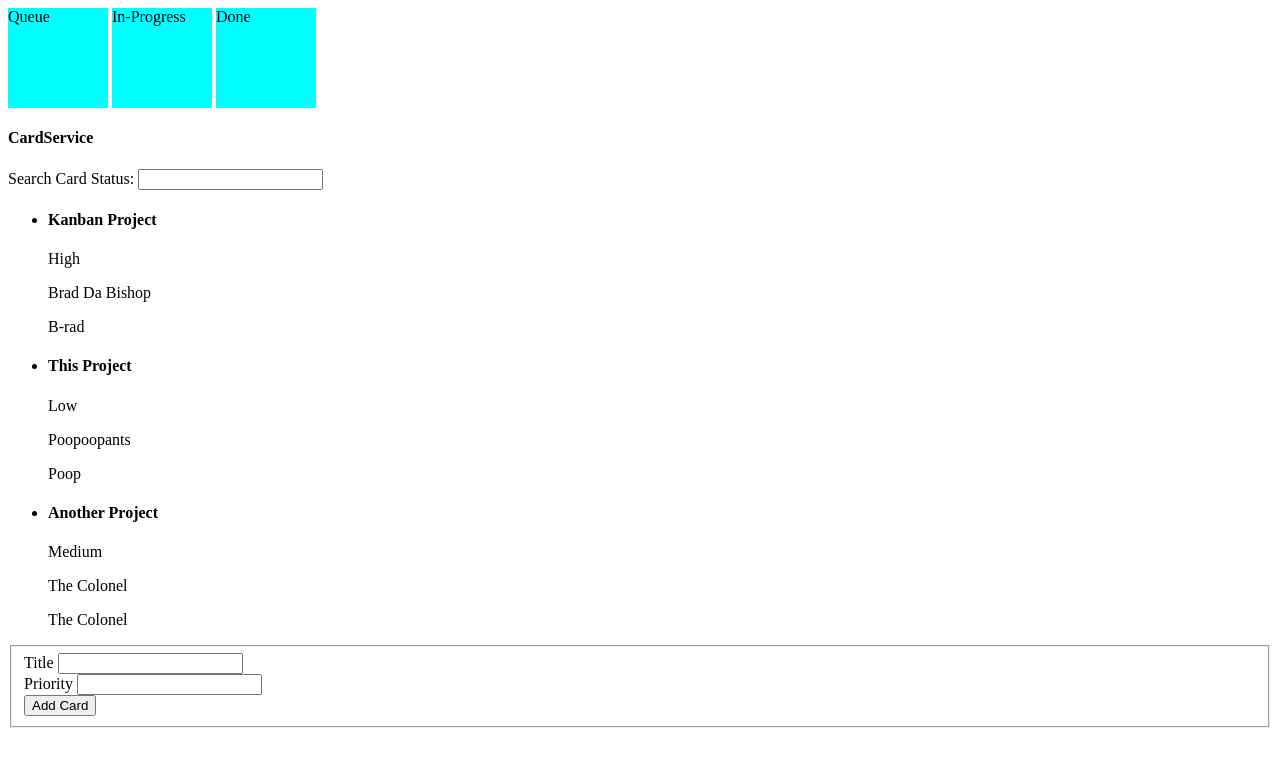
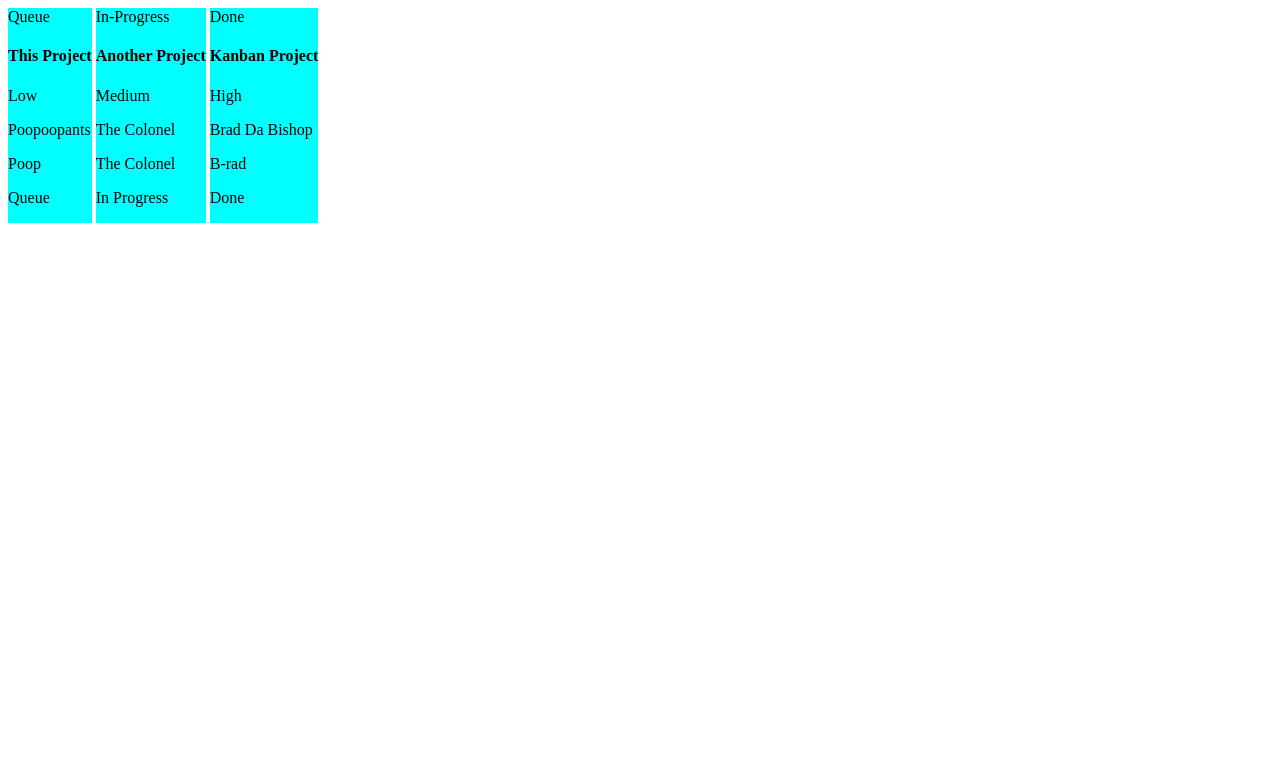
Before and after one commit to poke-bowls/kanban, a website: page public/index.html in a window 1280 px wide. Drawn offline with nearby package versions, Linux system fonts and the light colour scheme; some packages are replaced by stand-ins of ours.

Commit message:
Adds ng-switch-when to display particular cards

```diff
--- a/public/controllers/card-controller.js
+++ b/public/controllers/card-controller.js
@@ -4,5 +4,7 @@
 angular.module('myApp')
 .controller('CardController', ['$scope', 'CardService', function($scope, CardService){
   $scope.CardService = CardService;
-  $scope.myModel = "Input Here";
+  // $scope.StatusCheck = CardService.getCard(CardService.status);
+  // console.log($scope.StatusCheck);
+  //$scope.myModel = "Input Here";
 }]);
--- a/public/css/styles.css
+++ b/public/css/styles.css
@@ -3,8 +3,8 @@ body {
 }
 
 .columns {
-  height: 100px;
-  width: 100px;
+  /*height: 100px;
+  width: 100px;*/
   display: inline-block;
   background-color: cyan;
 }
--- a/public/services.js
+++ b/public/services.js
@@ -9,7 +9,7 @@
         priority : 'High',
         createdBy : 'Brad Da Bishop',
         assignedTo : 'B-rad',
-        status : 0
+        status : "Done"
       },
       {
         id : 2,
@@ -17,7 +17,7 @@
         priority : 'Low',
         createdBy : 'Poopoopants',
         assignedTo : 'Poop',
-        status : 1
+        status : "Queue"
       },
       {
         id : 3,
@@ -25,7 +25,7 @@
         priority : 'Medium',
         createdBy : 'The Colonel',
         assignedTo : 'The Colonel',
-        status : 2
+        status : "In Progress"
       }
     ];
 
--- a/public/views/cards.html
+++ b/public/views/cards.html
@@ -1,27 +1,49 @@
-  <div class="columns">Queue</div>
+
+  <div class="columns">Queue
+    <div class="cards" ng-repeat='card in CardService.cards' | ng-switch on= "card.status">
+      <div ng-switch-when="Queue">
+        <h4 class="card_title">{{ card.title }}</h4>
+        <p class="card_priority">{{ card.priority }}</p>
+        <p class="card_createdBy">{{ card.createdBy }}</p>
+        <p class="card_assignedTo">{{ card.assignedTo }}</p>
+        <p>{{ card.status }} </p>
+      </div>
+    </div>
+  </div>
+
+  <div class="columns">In-Progress
+    <div class="cards" ng-repeat='card in CardService.cards' | ng-switch on= "card.status">
+      <div ng-switch-when="In Progress">
+        <h4 class="card_title">{{ card.title }}</h4>
+        <p class="card_priority">{{ card.priority }}</p>
+        <p class="card_createdBy">{{ card.createdBy }}</p>
+        <p class="card_assignedTo">{{ card.assignedTo }}</p>
+        <p>{{ card.status }} </p>
+      </div>
+    </div>
+  </div>
 
 
-  <div class="columns">In-Progress</div>
+  <div class="columns">Done
+    <div class="cards" ng-repeat='card in CardService.cards' | ng-switch on= "card.status">
+      <div ng-switch-when="Done">
+        <h4 class="card_title">{{ card.title }}</h4>
+        <p class="card_priority">{{ card.priority }}</p>
+        <p class="card_createdBy">{{ card.createdBy }}</p>
+        <p class="card_assignedTo">{{ card.assignedTo }}</p>
+        <p>{{ card.status }} </p>
+      </div>
+    </div>
+  </div>
 
-
-  <div class="columns">Done</div>
-
-  <h4>CardService</h4>
+  <!-- <h4>CardService</h4>
   <div class="search_book_title_container">
     <label for="search_book_title">Search Card Status:</label>
     <input id="search_book_title" type="text" ng-model="searchCardFilter"
-  </div>
+  </div> -->
 
-  <ul class="cards">
-    <li ng-repeat="card in CardService.cards | filter:card.status=searchCardFilter | orderBy:status">
-      <h4 class="card_title">{{ card.title }}</h4>
-      <p class="card_priority">{{ card.priority }}</p>
-      <p class="card_createdBy">{{ card.createdBy }}</p>
-      <p class="card_assignedTo">{{ card.assignedTo }}</p>
-    </li>
-  </ul>
 
-  <fieldset>
+  <!-- <fieldset>
     <div>
       <label for="new_card_title">Title</label>
       <input id="new_card_title" type="text" ng-model="new_card.title">
@@ -33,7 +55,7 @@
     <div class="commit">
       <button type="button" ng-click="CardService.addCard(new_card); new_card = null">Add Card</button>
     </div>
-  </fieldset>
+  </fieldset> -->
 
 <!--   <div>
     <input type="text" ng-models"myModel">
```
